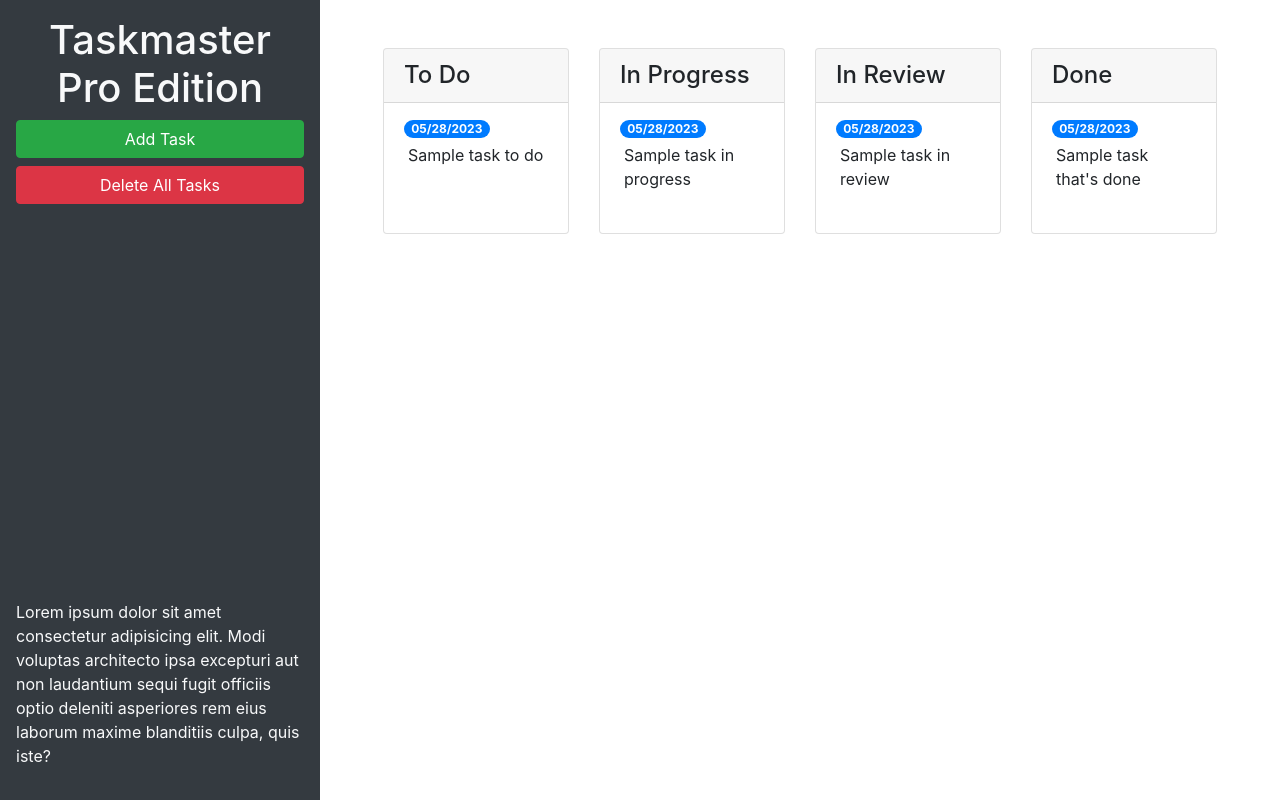
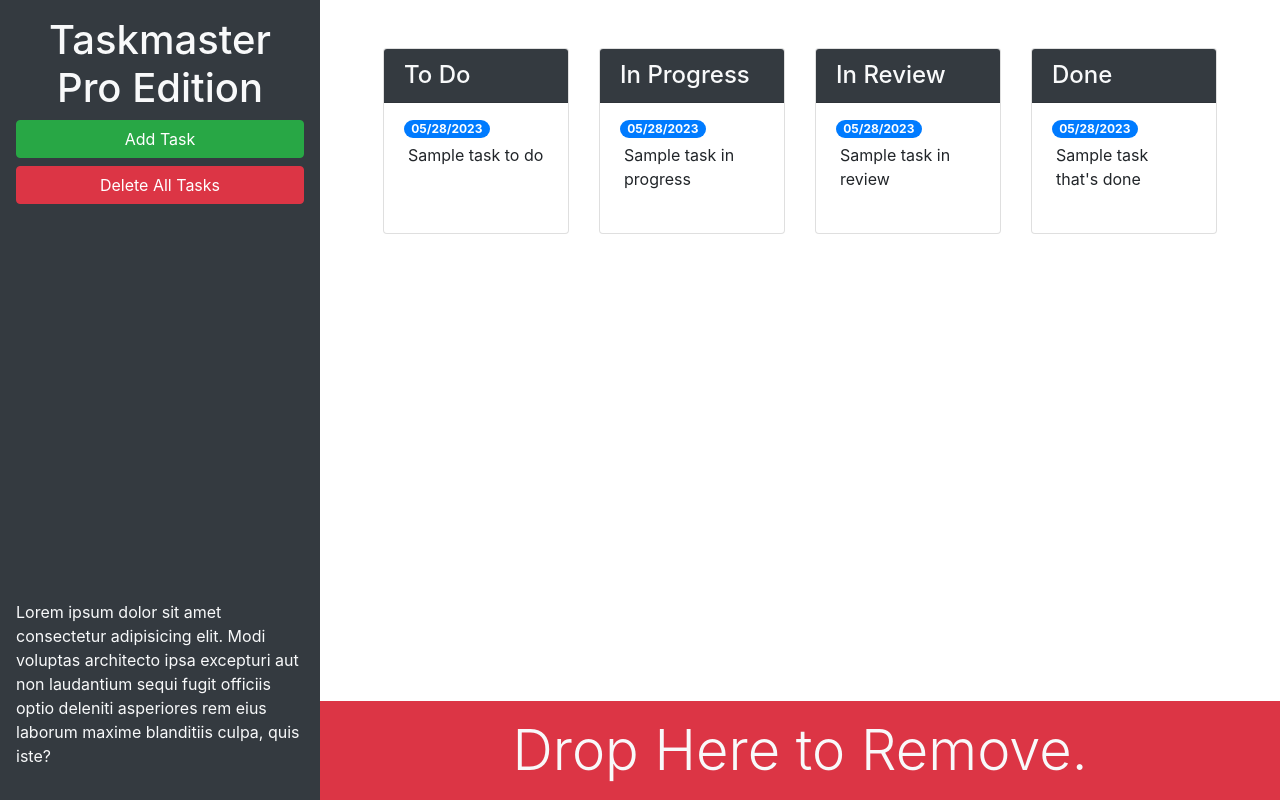
Before and after one commit to Jay1194/Taskmaster-Pro, a plain HTML site: page index.html in a window 1280 px wide. Drawn offline with nearby package versions, Linux system fonts and the light colour scheme.

Commit message:
added drag and trash section

```diff
--- a/index.html
+++ b/index.html
@@ -13,22 +13,22 @@
 <body>
 
   <div class="row min-vh-100 no-gutters">
-    <header class="col-12 col-lg-3 bg-dark text-light d-flex flex-column p-4 p-lg-3">
+    <header class="col-12 col-lg-3 bg-dark text-light sticky-top d-flex flex-column p-4 p-lg-3">
       <h1 class="text-center">Taskmaster Pro Edition</h1>
       <button id="create-task" class="btn btn-block btn-success" data-toggle="modal" data-target="#task-form-modal">Add
         Task</button>
       <button id="remove-tasks" class="btn btn-block btn-danger">Delete All Tasks</button>
-      <p class="mt-auto">Lorem ipsum dolor sit amet consectetur adipisicing elit. Modi voluptas architecto ipsa
+      <p class="mt-auto d-none d-lg-block">Lorem ipsum dolor sit amet consectetur adipisicing elit. Modi voluptas architecto ipsa
         excepturi aut non
         laudantium sequi fugit officiis optio deleniti asperiores rem eius laborum maxime blanditiis culpa, quis iste?
       </p>
     </header>
-    <main class="col-12 col-lg-9">
+    <main class="col-12 col-lg-9 d-flex flex-column">
       <div class="m-5 row justify-content-around">
         <!-- todo start -->
         <div class="col-12 col-md-6 col-xl-3 mb-3">
           <div class="card">
-            <h4 class="card-header">To Do</h4>
+            <h4 class="card-header bg-dark text-light">To Do</h4>
             <ul id="list-toDo" class="list-group list-group-flush">
               <li class="list-group-item">
                 <span class="badge badge-primary badge-pill">05/28/2023</span>
@@ -41,7 +41,7 @@
       <!-- in progress start -->
       <div class="col-12 col-md-6 col-xl-3 mb-3">
         <div class="card">
-        <h4 class="card-header">In Progress</h4>
+        <h4 class="card-header bg-dark text-light">In Progress</h4>
         <ul id="list-inProgress" class="list-group list-group-flush">
           <li class="list-group-item">
             <span class="badge badge-primary badge-pill">05/28/2023</span>
@@ -54,7 +54,7 @@
       <!-- in review start -->
       <div class="col-12 col-md-6 col-xl-3 mb-3">
         <div class="card">
-        <h4 class="card-header">In Review</h4>
+        <h4 class="card-header bg-dark text-light">In Review</h4>
         <ul id="list-inReview" class="list-group list-group-flush">
           <li class="list-group-item">
             <span class="badge badge-primary badge-pill">05/28/2023</span>
@@ -67,7 +67,7 @@
       <!-- done start -->
       <div class="col-12 col-md-6 col-xl-3 mb-3">
         <div class="card">
-        <h4 class="card-header">Done</h4>
+        <h4 class="card-header bg-dark text-light">Done</h4>
         <ul id="list-done" class="list-group list-group-flush">
           <li class="list-group-item">
             <span class="badge badge-primary badge-pill">05/28/2023</span>
@@ -78,8 +78,14 @@
     </div>
       <!-- done end -->
     </div>
-    </main>
-  </div>
+    <!-- Drag and drop -->
+    <div class="mt-auto" id="trash">
+      <div class="w-100 bg-danger p-3 text-center  text-light display-4">
+        Drop Here to Remove.
+      </div>
+    </div>
+  </main>
+</div>
 
   <!-- Modal -->
   <div class="modal fade" id="task-form-modal" tabindex="-1" role="dialog" aria-labelledby="task-form-modal"
```
